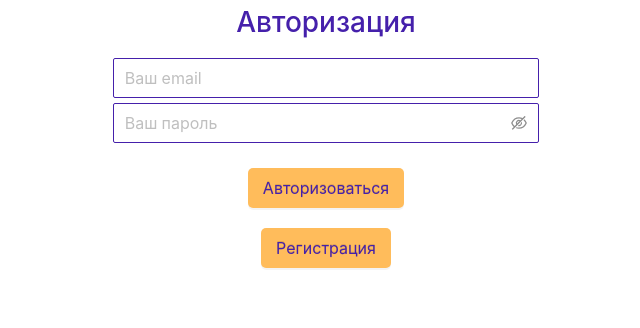
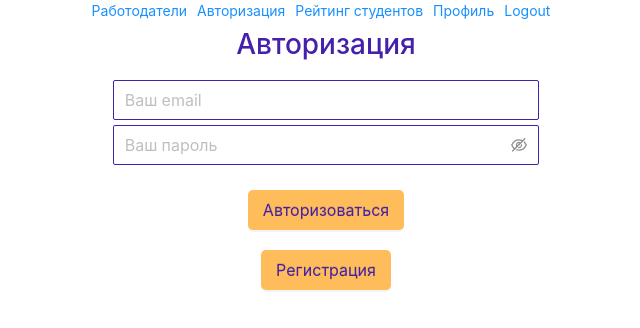
Before and after one commit to kreand/elbrus-sn, a React (Create React App) app in the folder client/: page /auth in a window 1280 px wide. Shown: the top 328 px of the page, without its empty margins (314-954 px from the left). Built offline with nearby package versions, Linux system fonts and the light colour scheme.

Commit message:
Add localstorage part in project

```diff
--- a/client/src/App.js
+++ b/client/src/App.js
@@ -1,35 +1,26 @@
-import React from 'react';
-import { BrowserRouter, Switch, Route } from 'react-router-dom';
-import AuthPage from './pages/AuthPage/AuthPage';
-import EmployersPage from './pages/EmployersPage/EmployersPage';
-import EventsPage from './pages/EventsPage/EventsPage';
+import React, { useEffect } from 'react'
+import { useDispatch, useSelector } from 'react-redux'
+import { BrowserRouter } from 'react-router-dom';
+
 import Main from './pages/Main/Main';
-import ProfilePage from './pages/ProfilePage/ProfilePage';
-import RatingsPage from './pages/RatingsPage/RatingsPage';
+import { auth } from './redux/actionCreators/authAC'
+import { useRoutes } from './routes'
 
 function App() {
+  const dispatch = useDispatch()
+  const isAuth = useSelector(state => state.auth)
+  const router = useRoutes(isAuth)
+
+  useEffect(() => {
+    if (!!localStorage.length) {
+      const user = JSON.parse(localStorage.userData).user
+      return dispatch(auth())
+    }
+  },[dispatch])
   return (
     <BrowserRouter>
-      <Switch>
-        <Route path="/employers">
-          <EmployersPage />
-        </Route>
-        <Route path="/auth">
-          <AuthPage />
-        </Route>
-        <Route path="/events">
-          <EventsPage />
-        </Route>
-        <Route path="/ratings">
-          <RatingsPage />
-        </Route>
-        <Route path="/profile">
-          <ProfilePage />
-        </Route>
-        <Route path="/">
-          <Main />
-        </Route>
-      </Switch>
+      <Main/>
+      {router}
     </BrowserRouter>
   );
 }
--- a/client/src/pages/Main/Main.js
+++ b/client/src/pages/Main/Main.js
@@ -1,15 +1,34 @@
+import { Col, Row } from 'antd'
 import React from 'react'
+import { useDispatch } from 'react-redux'
 import { Link } from 'react-router-dom'
+import { logout } from '../../redux/actionCreators/authAC'
 
 const Main = () => {
+  const dispatch = useDispatch()
+
+  const logoutHandler = () => {
+    dispatch(logout())
+    localStorage.clear()
+  }
   return (
-    <>
-      <Link to='/events'>Эвенты</Link><br/>
-      <Link to='/employers'>Работодатели</Link><br/>
-      <Link to='/auth'>Авторизация</Link><br/>
-      <Link to='/ratings'>Рейтинг студентов</Link><br/>
-      <Link to='/profile'>Профиль</Link><br/>
-    </>
+    <Row justify='center'>
+      <Col style={{ marginRight: '10px' }}>
+        <Link  to='/employers'>Работодатели</Link><br/>
+      </Col>
+      <Col style={{ marginRight: '10px' }}>
+        <Link  to='/auth'>Авторизация</Link><br/>
+      </Col>
+      <Col style={{ marginRight: '10px' }}>
+        <Link  to='/ratings'>Рейтинг студентов</Link><br/>
+      </Col>
+      <Col style={{ marginRight: '10px' }}>
+        <Link  to='/profile'>Профиль</Link><br/>
+      </Col>
+      <Col style={{ marginRight: '10px' }}>
+        <Link onClick={logoutHandler} to='/auth'>Logout</Link><br/>
+      </Col>
+    </Row>
   )
 }
 
--- a/client/src/redux/sagas/authSaga.js
+++ b/client/src/redux/sagas/authSaga.js
@@ -20,7 +20,8 @@ function * authSagaWorker ({ user }) {
     return await response.json()
   })
   if (response.error) {
-    yield put(showErrorAC(response.message))
+    yield put(hideLoaderAC())
+    return yield put(showErrorAC(response.message))
   }
   yield put(authUserAC(response.user))
   yield put(auth())
@@ -52,7 +53,8 @@ function * registrationSagaWorker ({ user }) {
     return await response.json()
   })
   if (response.errors) {
-    yield put(showErrorAC(response.message))
+    yield put(hideLoaderAC())
+    return yield put(showErrorAC(response.message))
   }
   yield put(registrationUserAC(response.user))
   yield put(auth())
--- a/client/src/routes.js
+++ b/client/src/routes.js
@@ -12,19 +12,19 @@ export const useRoutes = isAuthenticated => {
   if (isAuthenticated) {
     return (
       <Switch>
-        <Route path="/employers">
+        <Route path="/employers" exact>
           <EmployersPage />
         </Route>
-        <Route path="/events">
+        <Route path="/events" exact>
           <EventsPage />
         </Route>
-        <Route path="/ratings">
+        <Route path="/ratings" exact>
           <RatingsPage />
         </Route>
-        <Route path="/profile">
+        <Route path="/profile" exact>
           <ProfilePage />
         </Route>
-        <Redirect to="/profile" />
+        <Redirect to="/profile" exact/>
         <Route path="/">
           <Main />
         </Route>
@@ -33,7 +33,7 @@ export const useRoutes = isAuthenticated => {
   }
   return (
     <Switch>
-      <Route path="/auth">
+      <Route path="/auth" exact>
         <AuthPage />
       </Route>
       <Redirect to="/auth" />
```
